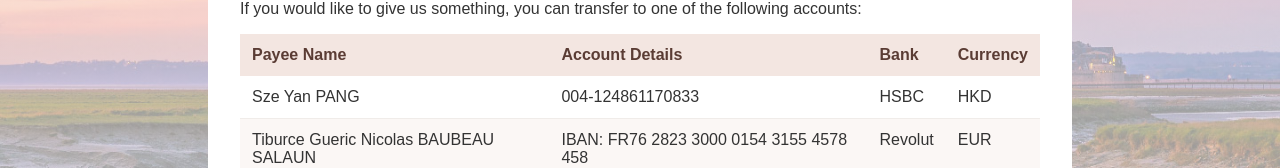
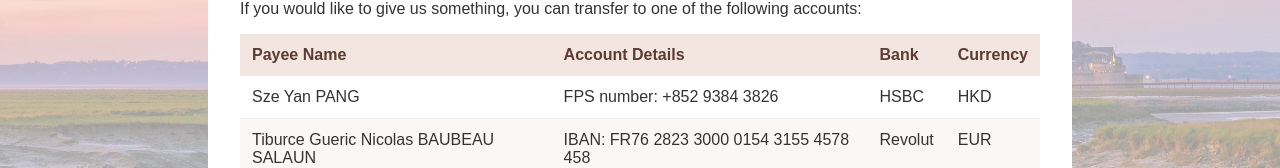
Before and after one commit to titou1234bot/titou1234bot.github.com, a plain HTML site: page donate.html in a window 1280 px wide. Shown: the part 417-585 px from the top of the page. Drawn offline with Linux system fonts and the light colour scheme.

Commit message:
FPS change

```diff
--- a/donate.html
+++ b/donate.html
@@ -32,7 +32,7 @@
       <tbody>
         <tr>
           <td data-label="Payee Name">Sze Yan PANG</td>
-          <td data-label="Account Details">004-124861170833</td>
+          <td data-label="Account Details">FPS number: +852 9384 3826</td>
           <td data-label="Bank">HSBC</td>
           <td data-label="Currency">HKD</td>
         </tr>
```
